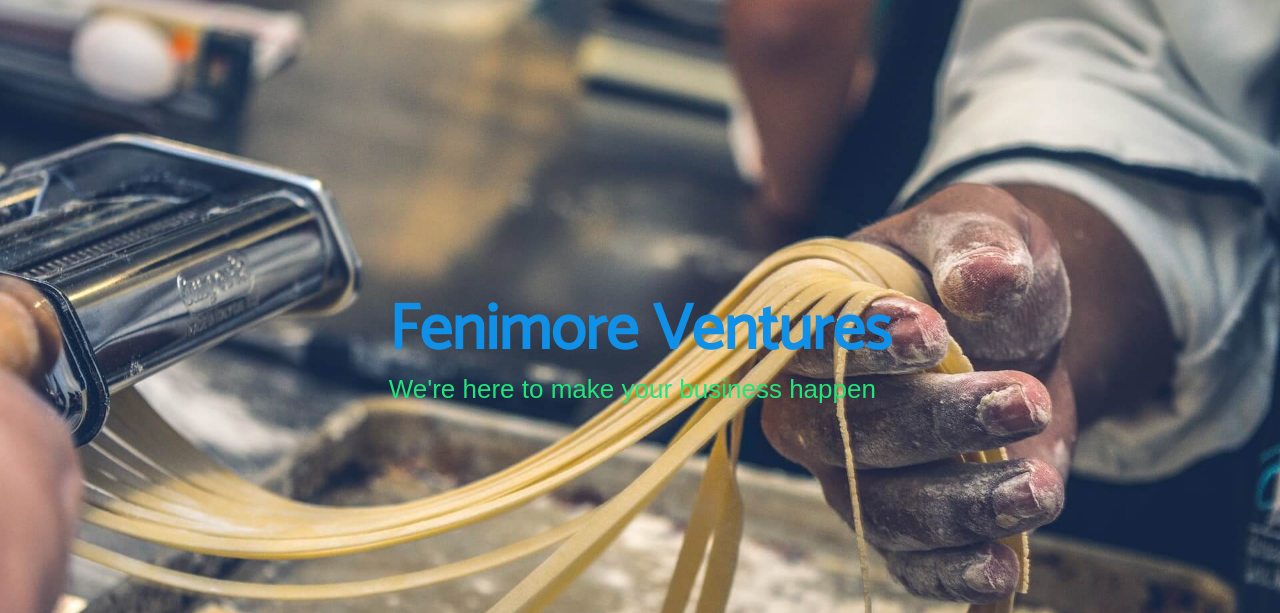
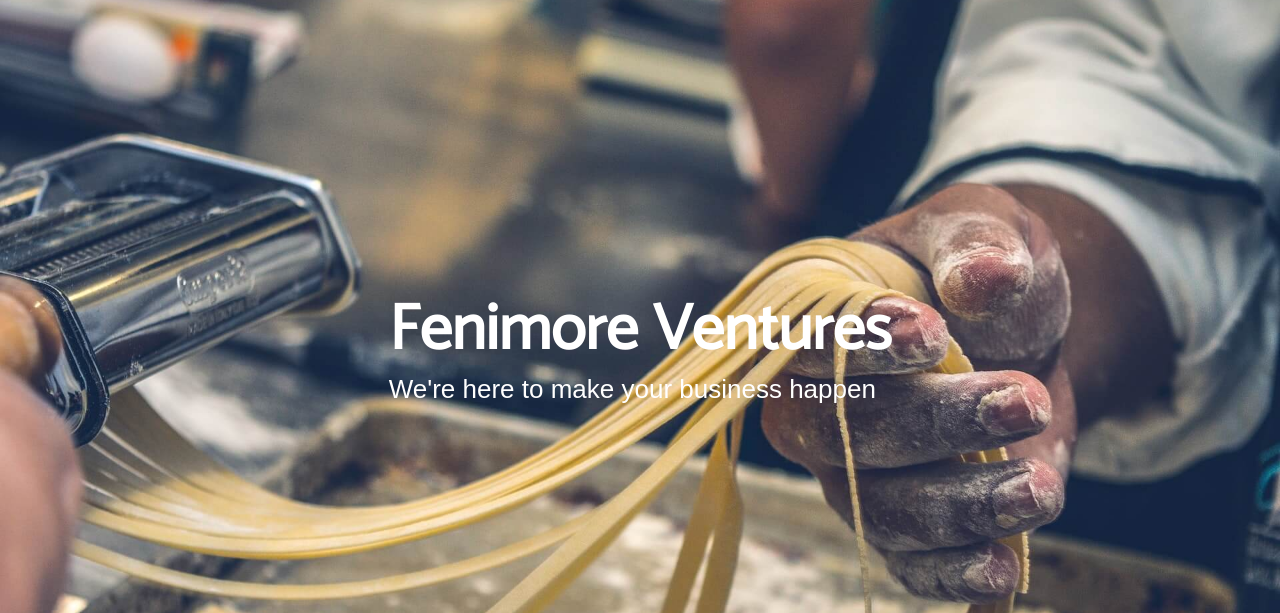
Before and after one commit to Mammirati15/nucampProject1, a website: page index.html in a window 1280 px wide. Shown: the part 187-800 px from the top of the page. Drawn offline with nearby package versions, Linux system fonts and the light colour scheme.

Commit message:
couple more things to tidy up

```diff
--- a/css/style.css
+++ b/css/style.css
@@ -51,11 +51,11 @@ footer {
   font-size: 64px;
   font-weight: 700;
   line-height: 56px;
-  color: rgb(16, 145, 231);
+  color: white;
 }
 
 #home p {
-  color: rgb(35, 228, 122);
+  color: white;
   margin-bottom: 50px;
   font-size: 26px;
   font-family: "Poppins", sans-serif;
```
